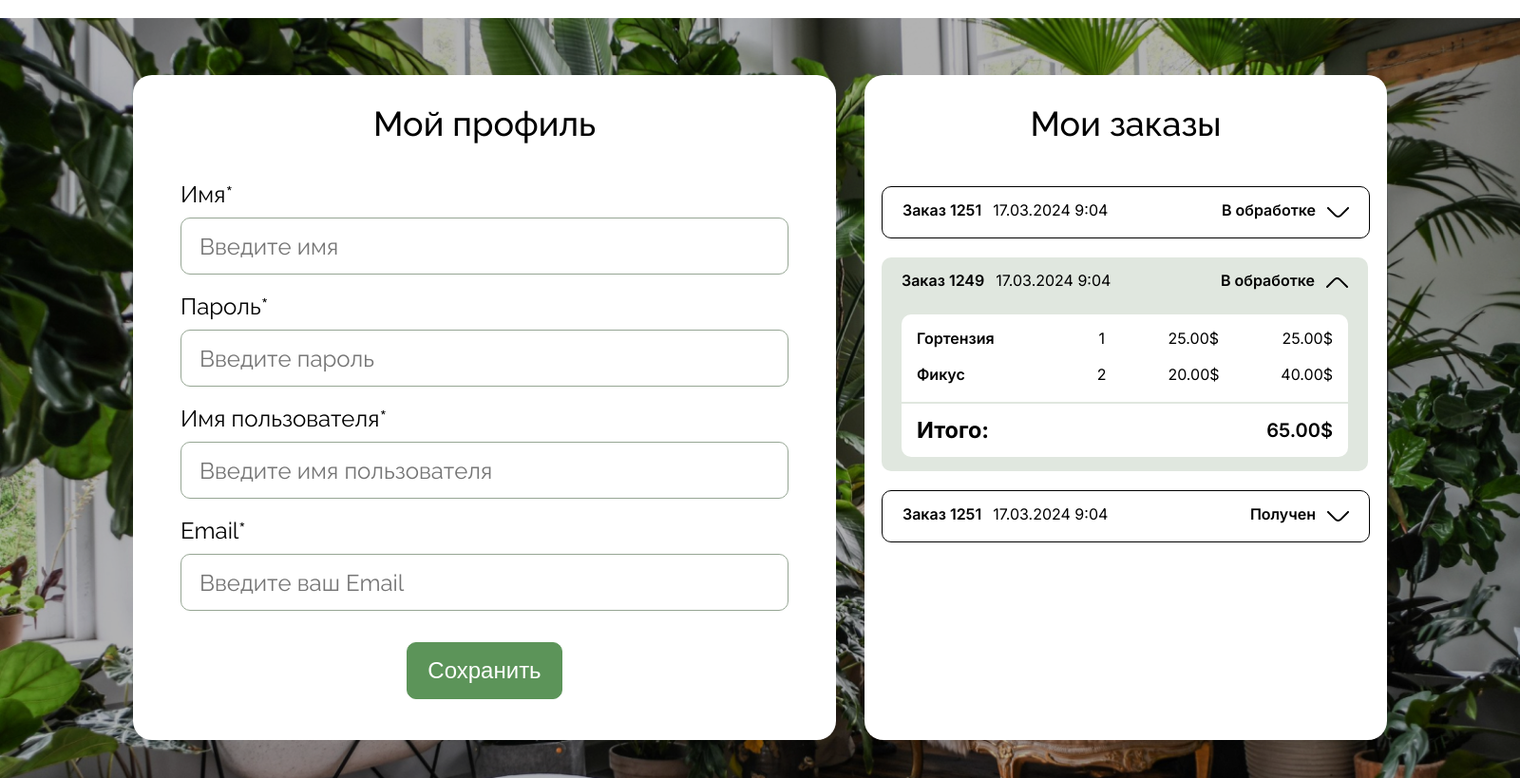
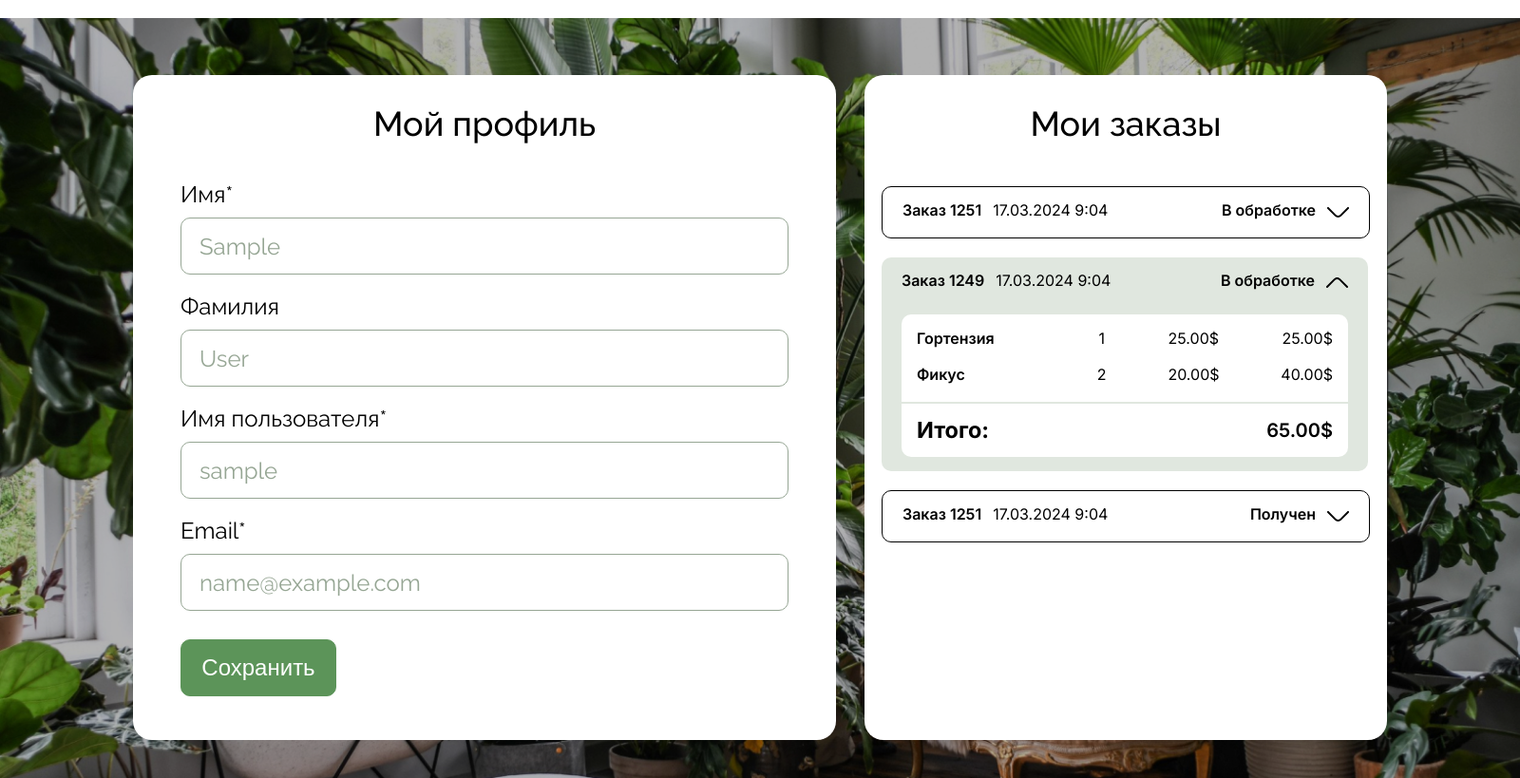
Before and after one commit to koborochka/django-flower-shop, a Django app: page /user/profile/ in a window 1600 px wide; the page is wider, and only the part inside the window is pictured. Shown: the part 346-1165 px from the top of that part at 95% size. Run offline with Django 4.2, Linux system fonts and the light colour scheme; the visitor is signed in with stand-in values (Sample User, id 1); grey boxes are pictures that could not be loaded.

Commit message:
Profile form & controller are ready

```diff
--- a/app1/templates/includes/notifications.html
+++ b/app1/templates/includes/notifications.html
@@ -4,8 +4,33 @@
 
 Можно кастомизировать вывод ошибки ввода
 
+
 {% if form.non_field_errors %}
     <p>{{form.non_field_errors}}</p>
 {% endif %}
 
+<div class="container mt-4">
+    <div class="row justify-content-center">
+        <div class="col-md-6">
+            {% if messages %}
+                {% for message in messages %}
+                    {% if message.tags == 'success' %}
+                    <div id="notification" class="position-fixed start-50 translate-middle-x z-3 alert alert-success fade show custom-shadow" role="alert">
+                        {{ message }}
+                    </div>
+                    {% endif %}
+                    {% if message.tags == 'warning' %}
+                    <div id="notification" class="position-fixed start-50 translate-middle-x z-3 alert alert-danger fade show custom-shadow" role="alert">
+                        {{ message }}
+                    </div>
+                    {% endif %}
+                {% endfor %}
+            {% else %}
+            <div id="jq-notification" class="position-fixed start-50 translate-middle-x z-3 alert alert-success fade show custom-shadow" style="display: none;" role="alert">
+            </div>
+            {% endif %}
+        </div>
+    </div>
+</div>
+
 {% endcomment %}
--- a/app1/users/forms.py
+++ b/app1/users/forms.py
@@ -1,5 +1,5 @@
 from django import forms
-from django.contrib.auth.forms import AuthenticationForm, UserCreationForm
+from django.contrib.auth.forms import AuthenticationForm, UserCreationForm, UserChangeForm
 
 from users.models import User
 
@@ -32,3 +32,18 @@ class UserRegistrationForm(UserCreationForm):
     email = forms.CharField()
     password1 = forms.CharField()
     password2 = forms.CharField()
+
+class ProfileForm(UserChangeForm):
+    class Meta:
+        model = User
+        fields = (
+            "first_name",
+            "last_name",
+            "username",
+            "email",)
+
+    image = forms.ImageField(required=False)
+    first_name = forms.CharField()
+    last_name = forms.CharField()
+    username = forms.CharField()
+    email = forms.CharField()
--- a/app1/users/templates/users/profile.html
+++ b/app1/users/templates/users/profile.html
@@ -12,27 +12,42 @@
         <div class="my-profile__container">
             <div class="my-profile__info">
                 <h1 class="my-profile__info-title">Мой профиль</h1>
-                <form class="my-profile__info-container info-container">
+                <form class="my-profile__info-container info-container"
+                action="{% url "users:profile" %}" method="post" enctype="multipart/form-data">
+                {% csrf_token %}
                     <div class="info-container__input-section">
                         <div class="wrapper">
-                            <label for="name" class="form-label">Имя*</label>
-                            <input type="text" class="form-input" id="name" placeholder="Введите имя" required>
+                            <label for="id_first_name" class="form-label">Имя*</label>
+                            <input type="text" class="form-input" id="id_first_name"
+                            name="first_name"
+                            value="{{ form.first_name.value }}"
+                            placeholder="Введите имя" required>
+                        </div>
+
+                        <div class="wrapper">
+                            <label for="id_last_name" class="form-label">Фамилия</label>
+                            <input type="text" class="form-input" id="id_last_name"
+                            name="last_name"
+                            value="{{ form.last_name.value }}"
+                            placeholder="Введите фамилию" required>
                         </div>
                         <div class="wrapper">
-                            <label for="password" class="form-label">Пароль*</label>
-                            <input type="password" class="form-input" id="password" placeholder="Введите пароль" required>
+                            <label for="id_username" class="form-label">Имя пользователя*</label>
+                            <input type="text" class="form-input" id="id_username"
+                            name="username"
+                            value="{{ form.username.value }}"
+                            placeholder="Введите имя пользователя" required>
                         </div>
                         <div class="wrapper">
-                            <label for="username" class="form-label">Имя пользователя*</label>
-                            <input type="text" class="form-input" id="username" placeholder="Введите имя пользователя" required>
-                        </div>
-                        <div class="wrapper">
-                            <label for="email" class="form-label">Email*</label>
-                            <input type="text" class="form-input" id="email" placeholder="Введите ваш Email" required>
+                            <label for="id_email" class="form-label">Email*</label>
+                            <input type="email" class="form-input" id="id_email"
+                            name="email"
+                            value="{{ form.email.value }}"
+                            placeholder="Введите ваш Email" required>
                         </div>
                     </div>
+                    <button type="submit" class="my-profile__info__save-button">Сохранить</button>
                 </form>
-                <button type="submit" class="my-profile__info__save-button">Сохранить</button>
             </div>
 
             <div class="my-profile__my-orders">
--- a/app1/users/views.py
+++ b/app1/users/views.py
@@ -3,7 +3,10 @@ from django.http import HttpResponseRedirect
 from django.shortcuts import render, redirect
 from django.urls import reverse
 
-from users.forms import UserLoginForm, UserRegistrationForm
+from django.contrib.auth.decorators import login_required
+from django.contrib import auth, messages
+
+from users.forms import UserLoginForm, UserRegistrationForm, ProfileForm
 
 
 def login(request):
@@ -15,6 +18,7 @@ def login(request):
             user = auth.authenticate(username=username, password=password)
             if user:
                 auth.login(request, user)
+                messages.success(request, f"{username}, Вы вошли в аккаунт")
                 return HttpResponseRedirect(reverse('main:index'))
     else:
         form = UserLoginForm()
@@ -32,6 +36,7 @@ def registration(request):
             form.save()
             user = form.instance
             auth.login(request, user)
+            messages.success(request, f"{user.username}, Вы успешно зарегистрированы и вошли в аккаунт")
             return HttpResponseRedirect(reverse('main:index'))
     else:
         form = UserRegistrationForm()
@@ -43,13 +48,25 @@ def registration(request):
 
     return render(request, 'users/registration.html', context)
 
+@login_required
 def profile(request):
+    if request.method == 'POST':
+        form = ProfileForm(data=request.POST, instance=request.user, files=request.FILES)
+        if form.is_valid():
+            form.save()
+            messages.success(request, "Профиль успешно обновлен")
+            return HttpResponseRedirect(reverse('user:profile'))
+    else:
+        form = ProfileForm(instance=request.user)
+
     context = {
-        'title': 'Floral - Кабинет'
+        'title': 'Floral - Кабинет',
+        'form': form
     }
     return render(request, 'users/profile.html', context)
 
-
+@login_required
 def logout(request):
+    messages.success(request, f"{request.user.username}, Вы вышли из аккаунта")
     auth.logout(request)
     return redirect(reverse('main:index'))
```
